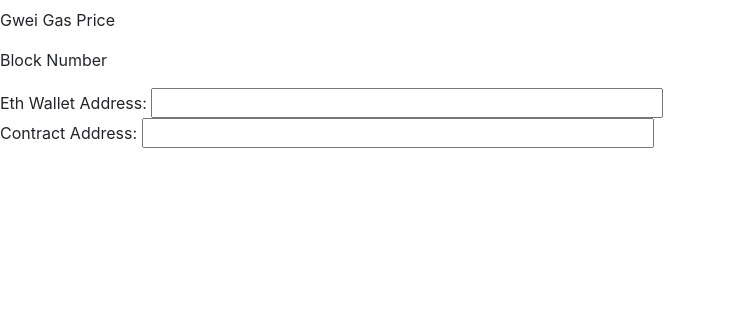
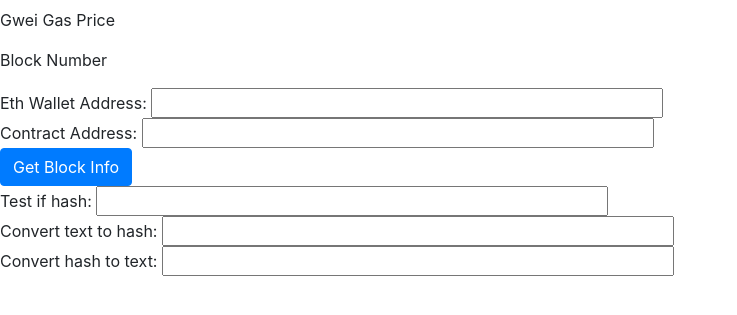
Before and after one commit to loganbonsignore/Ethereum_Dev, a Flask app: template app/templates/index.html in a window 1280 px wide. Shown: the top 315 px of the page, without its empty margins (0-737 px from the left). Run offline with Flask 2, Linux system fonts and the light colour scheme; the template is opened without the code that fills it, so the values that code supplies are empty; some libraries are stand-ins or nearby versions.

Commit message:
add hash to text

```diff
--- a/app/static/javascript/index.js
+++ b/app/static/javascript/index.js
@@ -89,7 +89,7 @@ async function getTokenInfo(smartContractAddress, ethWalletAddress) {
 
 function updateTokenInfo(contractAddress, ethWalletAddress) {
     `
-    Updates webpage with new information at time of user interaction
+    Gets token information/ balance infomation for given contract and wallet addresses
     `
     // Remove old information if present
     let tokenInfo = d3.select("#token-information").selectAll("p")
@@ -146,7 +146,7 @@ function handleTextInputs() {
 
 function getEthBalance(ethAddress) {
     `
-    Gets Ethereum token balance on given eth wallet address
+    Gets Ethereum token balance of given wallet address
     `
     // Remove old information if present
     let ethBalanceInfo = d3.select("#eth-balance").selectAll("p")
@@ -163,13 +163,94 @@ function getEthBalance(ethAddress) {
             d3.select("#eth-balance").append("p").text(`Cannot load ETH balance due to query error: ${error}`);
         })
     }
+
+function displayBlockInformation(blockNumber="latest", transactionDisplay=false) {
+    `
+    Displays block information
+    Arguments:
+        1) blockNumber - Block number or hash to display
+        2) transactionDisplay - If true: display full transactions, if false: display hashed transactions
+    `
+    blockInfoElem = d3.select("#block-information");
+    web3.eth.getBlock(blockNumber, transactionDisplay).then(data => {
+        blockInfoElem.append("h2").text("Block Information");
+        // Display number of block transactions
+        web3.eth.getBlockTransactionCount(blockNumber).then(numTransactions => {
+            blockInfoElem.append("p").text(`number of transactions: ${numTransactions}`);
+        })
+        // Display block data
+        blockData = Object.entries(data);
+        blockData.forEach(elem => {
+            blockInfoElem
+                .append("p")
+                .text(`${elem[0]}: ${elem[1]}`);
+        })
+    });
+}
+
+function isHash() {
+    `
+    Determines if text entered is a hex value. Displays true or false based on result.
+    `
+    // Remove old information if present
+    let oldInfo = d3.select("#hash-test-container").selectAll("p")
+    if (oldInfo) {oldInfo.remove()}
+    // Get inputted value
+    let hash = document.getElementById("hash-test").value;
+    // Determine if hex
+    let result = web3.utils.isHex(hash);
+    // Display on web page
+    d3.select("#hash-test-container").append("p").text(result);
+}
+
+function textToHash() {
+    `
+    Converts text input to hex. Displays on web page.
+    `
+    // Remove old information if present
+    let oldInfo = d3.select("#hash-factory-container").selectAll("p")
+    if (oldInfo) {oldInfo.remove()}
+    // Get inputted value
+    let text = document.getElementById("hash-factory").value;
+    // Create hash
+    let hash = web3.utils.toHex(text);
+    // Add hash to web page
+    d3.select("#hash-factory-container").append("p").text(hash);
+}
+
+function hashToText() {
+    `
+    Converts hex to UTF-8 plain text. Displays on web page.
+    `
+    // Remove old information if present
+    let oldInfo = d3.select("#hash-to-text-container").selectAll("p")
+    if (oldInfo) {oldInfo.remove()}
+    // Get inputted value
+    let hash = document.getElementById("hash-to-text").value;
+    // Convert hash to text
+    let text = web3.utils.hexToUtf8(hash);
+    // Add text to web page
+    d3.select("#hash-to-text-container").append("p").text(text);
+}
+
 // ################################ End Definitions ################################
 
-// Text input event handlers
-addressInput = d3.select("#wallet-address")
-contractInput = d3.select("#contract-address")
+// Event handlers
+addressInput = d3.select("#wallet-address");
+contractInput = d3.select("#contract-address");
+blockButton = d3.select("#block-button");
+hashTestInput = d3.select("#hash-test");
+hashFactoryInput = d3.select("#hash-factory");
+hashToTextInput = d3.select("#hash-to-text");
 
-addressInput.on("change", handleTextInputs)
-addressInput.on("onsubmit", handleTextInputs)
-contractInput.on("change", handleTextInputs)
-contractInput.on("onsubmit", handleTextInputs)
+addressInput.on("change", handleTextInputs);
+addressInput.on("onsubmit", handleTextInputs);
+contractInput.on("change", handleTextInputs);
+contractInput.on("onsubmit", handleTextInputs);
+blockButton.on("click", displayBlockInformation);
+hashTestInput.on("change", isHash);
+hashTestInput.on("onsubmit", isHash);
+hashFactoryInput.on("change", textToHash);
+hashFactoryInput.on("onsubmit", textToHash);
+hashToTextInput.on("change", hashToText);
+hashToTextInput.on("onsubmit", hashToText);
--- a/app/templates/index.html
+++ b/app/templates/index.html
@@ -26,15 +26,34 @@
         <p>Block Number</p>
     </div>
 
-    <!-- account information  -->
+    <!-- Account information  -->
     <div class="input">
         Eth Wallet Address: <input type="text" name="walletAddress" id="wallet-address">
         <br>
         Contract Address: <input type="text" name="contractAddress" id="contract-address">
     </div>
+    <!-- ETH balance -->
     <div id="eth-balance"></div>
+
+    <!-- Token information -->
     <div id="token-information"></div>
 
+    <!-- Block Information -->
+    <div id="block-information">
+        <button type="button" class="btn btn-primary" id="block-button">Get Block Info</button>
+    </div>
+
+    <div id="hash-test-container">
+        Test if hash: <input type="text" id="hash-test">
+    </div>
+
+    <div id="hash-factory-container">
+        Convert text to hash: <input type="text" id="hash-factory">
+    </div>
+
+    <div id="hash-to-text-container">
+        Convert hash to text: <input type="text" id="hash-to-text">
+    </div>
 </body>
 
 <!-- Local File Connections  -->
```
